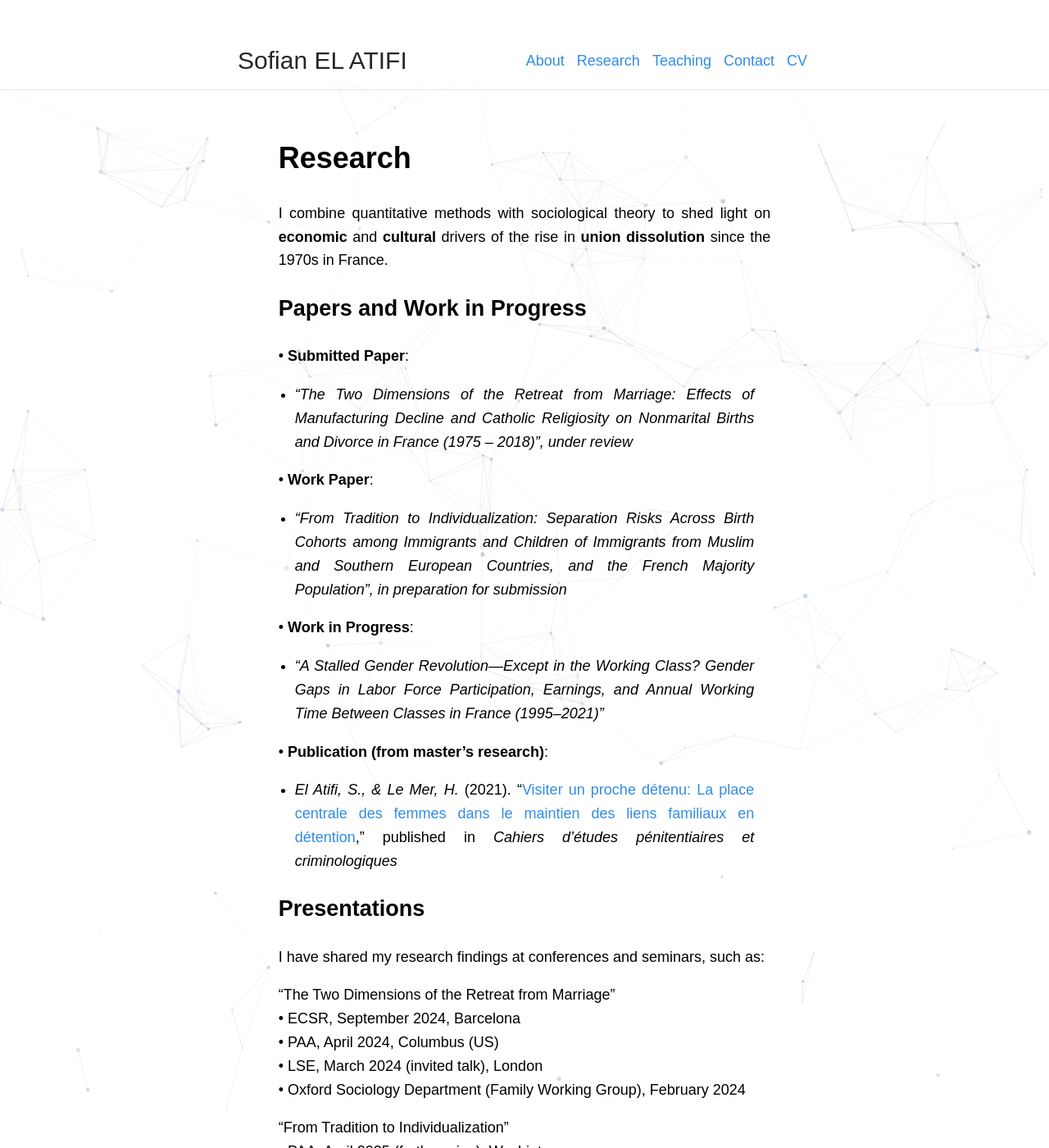
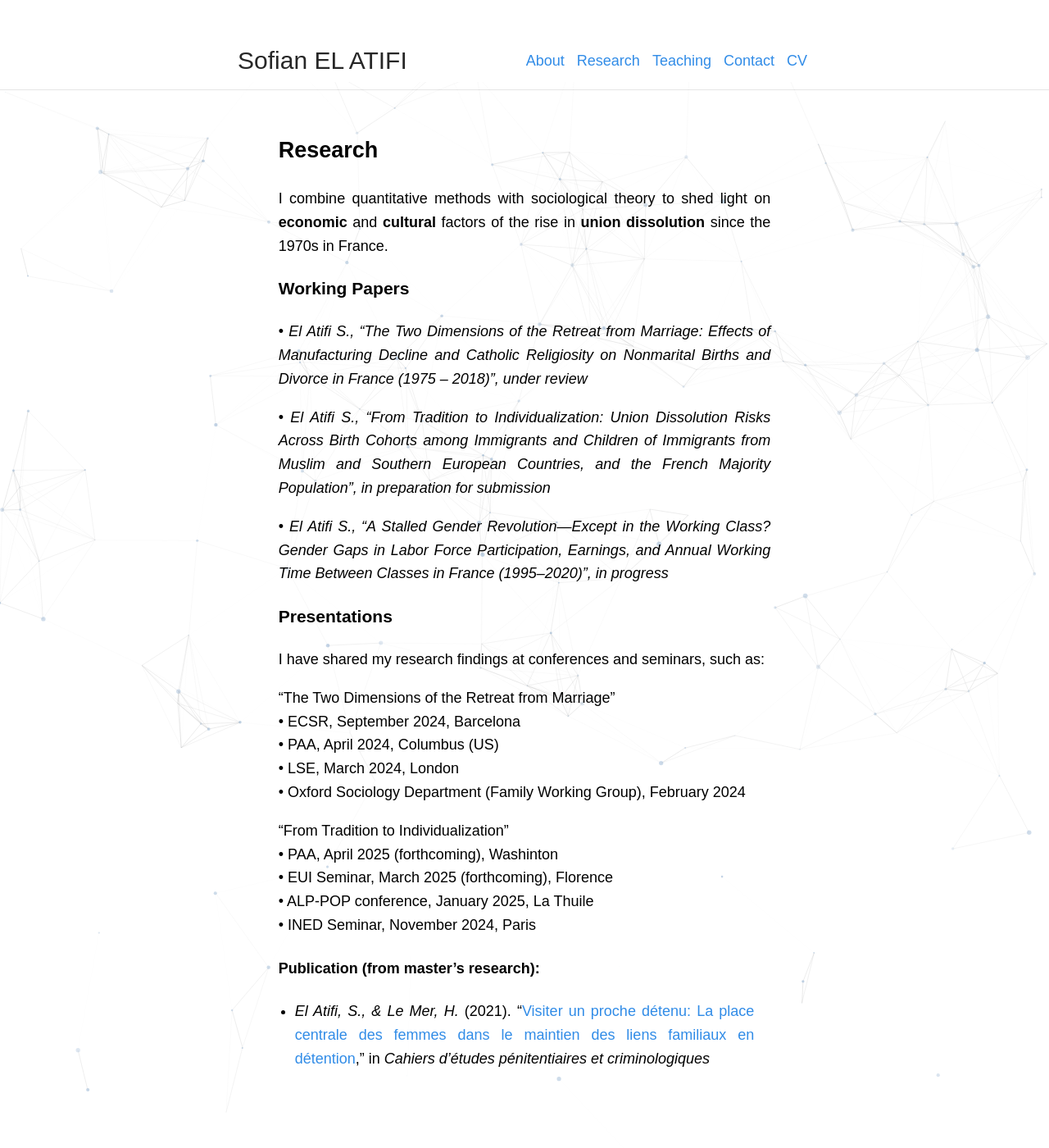
Before and after one commit to sofianelatifi/sofianelatifi.github.io, a Jekyll site: the page built from research.md, in a window 1280 px wide and 1400 px high. Shown: the whole window at 82% size. Built offline with Jekyll 4.4.1, drawn with Linux system fonts in a browser that asks for light colours.

Commit message:
Update research.md

```diff
--- a/research.md
+++ b/research.md
@@ -19,32 +19,26 @@ title: Sofian EL ATIFI - Research
   }
 </style>
 
-# Research
+## Research
 
-I combine quantitative methods with sociological theory to shed light on **economic** and **cultural** drivers of the rise in **union dissolution** since the 1970s in France.
+I combine quantitative methods with sociological theory to shed light on **economic** and **cultural** factors of the rise in **union dissolution** since the 1970s in France.
 
-## Papers and Work in Progress
+### Working Papers
 
-• **Submitted Paper**:
-  - *“The Two Dimensions of the Retreat from Marriage: Effects of Manufacturing Decline and Catholic Religiosity on Nonmarital Births and Divorce in France (1975 – 2018)”, under review*
+•	*El Atifi S., “The Two Dimensions of the Retreat from Marriage: Effects of Manufacturing Decline and Catholic Religiosity on Nonmarital Births and Divorce in France (1975 – 2018)”, under review*
 
-• **Work Paper**:
-  - *“From Tradition to Individualization: Separation Risks Across Birth Cohorts among Immigrants and Children of Immigrants from Muslim and Southern European Countries, and the French Majority Population”, in preparation for submission*
+•	*El Atifi S., “From Tradition to Individualization: Union Dissolution Risks Across Birth Cohorts among Immigrants and Children of Immigrants from Muslim and Southern European Countries, and the French Majority Population”, in preparation for submission*
 
-• **Work in Progress**:
-  - *“A Stalled Gender Revolution—Except in the Working Class? Gender Gaps in Labor Force Participation, Earnings, and Annual Working Time Between Classes in France (1995–2021)”*
+•	*El Atifi S., “A Stalled Gender Revolution—Except in the Working Class? Gender Gaps in Labor Force Participation, Earnings, and Annual Working Time Between Classes in France (1995–2020)”, in progress*
 
-• **Publication (from master's research)**:
-  - *El Atifi, S., & Le Mer, H.* (2021). “[Visiter un proche détenu: La place centrale des femmes dans le maintien des liens familiaux en détention](https://www.justice.gouv.fr/sites/default/files/2023-05/Cahiers_etudes_penitentiaires_et_criminologiques_n55.pdf),” published in *Cahiers d’études pénitentiaires et criminologiques*
-
-## Presentations
+### Presentations
 
 I have shared my research findings at conferences and seminars, such as:
 
 “The Two Dimensions of the Retreat from Marriage”
 •	ECSR, September 2024, Barcelona
 •	PAA, April 2024, Columbus (US)
-•	LSE, March 2024 (invited talk), London
+•	LSE, March 2024, London
 •	Oxford Sociology Department (Family Working Group), February 2024
 
 
@@ -53,3 +47,6 @@ I have shared my research findings at conferences and seminars, such as:
 •	EUI Seminar, March 2025 (forthcoming), Florence
 •	ALP-POP conference, January 2025, La Thuile
 •	INED Seminar, November 2024, Paris
+
+#### Publication (from master's research):
+  - *El Atifi, S., & Le Mer, H.* (2021). “[Visiter un proche détenu: La place centrale des femmes dans le maintien des liens familiaux en détention](https://www.justice.gouv.fr/sites/default/files/2023-05/Cahiers_etudes_penitentiaires_et_criminologiques_n55.pdf),” in *Cahiers d’études pénitentiaires et criminologiques*
```
